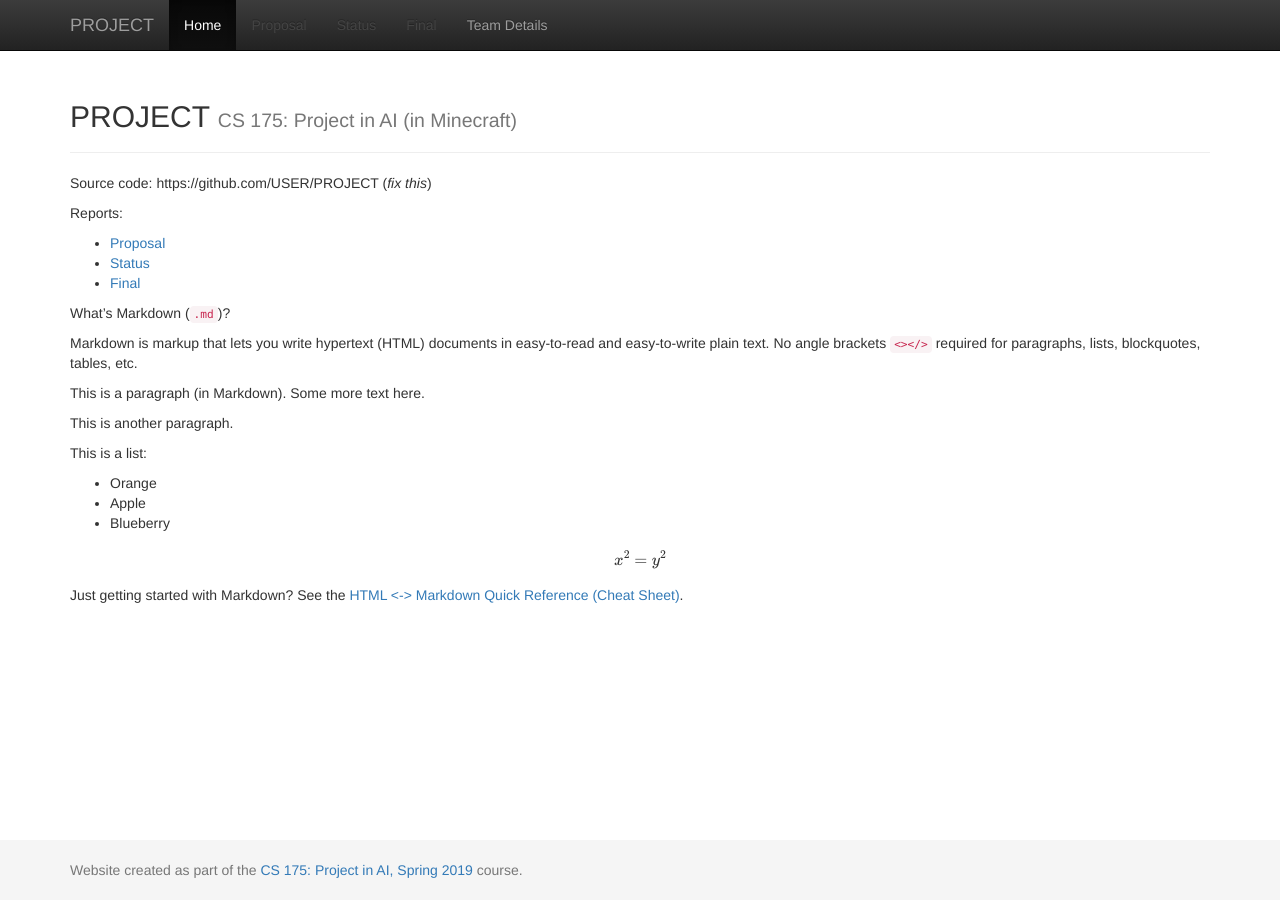
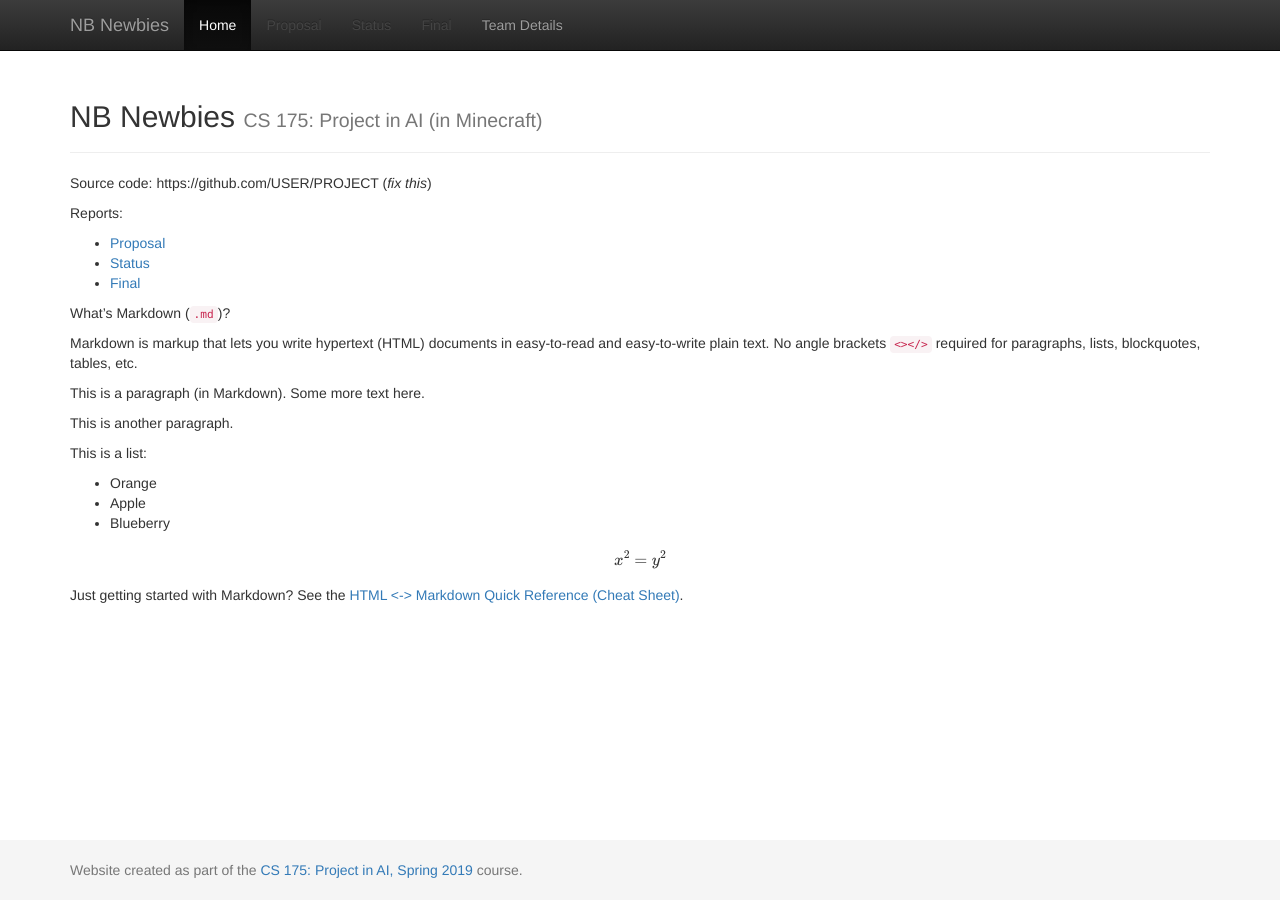
Before and after one commit to boring1234/NB-Newbies, a Jekyll site: the page built from docs/index.md, in a window 1280 px wide. Built offline with Jekyll 4.4.1, drawn with Linux system fonts in a browser that asks for light colours; formulas are drawn with MathJax 3.

Commit message:
Update _config.yml

```diff
--- a/docs/_config.yml
+++ b/docs/_config.yml
@@ -1,7 +1,7 @@
 ###########
 # site.title
 
-title:    'PROJECT'
+title:    'NB Newbies'
 subtitle: 'CS 175: Project in AI (in Minecraft)'
 
 
```
